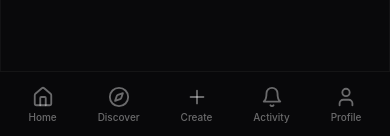
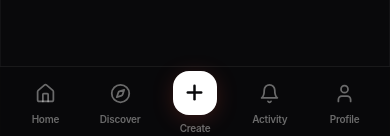
Before and after one commit to brianhaustin-hub/PopRate-, a Next.js app: page /battle in a window 390 px wide. Shown: the part 705-841 px from the top of the page. Built offline with nearby package versions, Linux system fonts and the light colour scheme.

Commit message:
feat(shell): polish primary mobile navigation

```diff
--- a/src/components/shell/BottomNav.tsx
+++ b/src/components/shell/BottomNav.tsx
@@ -1,47 +1,38 @@
 'use client';
 
 import { usePathname, useRouter } from 'next/navigation';
-import { Home, Compass, Plus, Bell, User } from 'lucide-react';
+import { Bell, Compass, Home, Plus, User } from 'lucide-react';
 import { cn } from '@/lib/cn';
 
 const navItems = [
-  { id: 'home', label: 'Home', icon: Home },
-  { id: 'discover', label: 'Discover', icon: Compass },
-  { id: 'create', label: 'Create', icon: Plus },
-  { id: 'activity', label: 'Activity', icon: Bell },
-  { id: 'profile', label: 'Profile', icon: User },
+  { id: 'home', label: 'Home', icon: Home, href: '/' },
+  { id: 'discover', label: 'Discover', icon: Compass, href: '/discover' },
+  { id: 'create', label: 'Create', icon: Plus, href: '/create' },
+  { id: 'activity', label: 'Activity', icon: Bell, href: '/activity' },
+  { id: 'profile', label: 'Profile', icon: User, href: '/profile' },
 ];
 
 export function BottomNav() {
   const pathname = usePathname();
   const router = useRouter();
-
-  const currentTab = pathname.split('/')[1] || 'home';
+  const currentTab = pathname === '/' ? 'home' : pathname.split('/')[1] || 'home';
 
   return (
-    <nav className="fixed bottom-0 left-0 right-0 z-40 bg-surface-950/95 backdrop-blur-xl border-t border-white/5 safe-bottom">
-      <div className="flex items-center justify-around py-2 px-2 max-w-lg mx-auto">
+    <nav className="fixed inset-x-0 bottom-0 z-50 border-t border-white/[0.07] bg-surface-950/90 backdrop-blur-2xl safe-bottom">
+      <div className="mx-auto flex h-[72px] max-w-2xl items-center justify-around px-2">
         {navItems.map((item) => {
-          const isActive = currentTab === item.id;
+          const active = currentTab === item.id;
           const Icon = item.icon;
-
+          const create = item.id === 'create';
           return (
-            <button
-              key={item.id}
-              onClick={() => router.push(`/${item.id}`)}
-              className={cn(
-                'relative flex flex-col items-center gap-0.5 px-4 py-1.5 rounded-xl transition-colors',
-                isActive ? 'text-white' : 'text-white/40'
+            <button key={item.id} onClick={() => router.push(item.href)} aria-label={item.label}
+              className={cn('relative flex min-w-[58px] flex-col items-center justify-center gap-1 rounded-2xl py-1.5 transition-all active:scale-95', active ? 'text-white' : 'text-white/40 hover:text-white/70')}>
+              {create ? (
+                <span className={cn('grid h-11 w-11 place-items-center rounded-2xl shadow-pop transition-transform', active ? 'bg-pop-500' : 'bg-white text-surface-950')}><Icon size={23} strokeWidth={2.6} /></span>
+              ) : (
+                <span className="relative grid h-7 place-items-center"><Icon size={21} strokeWidth={active ? 2.4 : 2} className={active ? 'text-pop-500' : ''} />{active && <span className="absolute -bottom-2 h-1 w-1 rounded-full bg-pop-500" />}</span>
               )}
-            >
-              {isActive && (
-                <div className="absolute -top-1 left-1/2 -translate-x-1/2 w-1 h-1 rounded-full bg-pop-500" />
-              )}
-              <Icon
-                size={22}
-                className={cn(isActive && 'text-pop-500')}
-              />
-              <span className="text-[10px] font-medium">{item.label}</span>
+              <span className={cn('text-[10px] font-semibold tracking-tight', create && 'mt-0.5')}>{item.label}</span>
             </button>
           );
         })}
```
